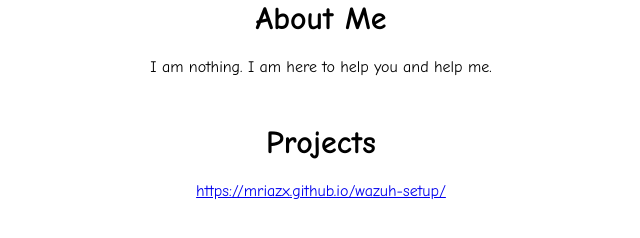
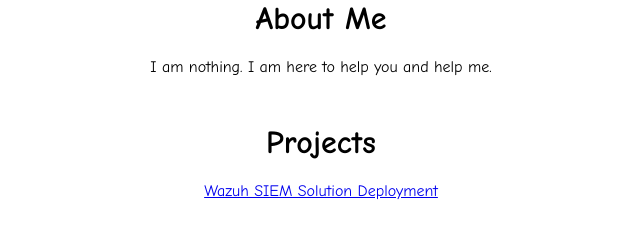
Before and after one commit to mriazx/mriazx.github.io, a plain HTML site: page index.html in a window 1280 px wide. Shown: the full height of the page, 319-959 px from the left. Drawn offline with Linux system fonts and the light colour scheme.

Commit message:
Update index.html

```diff
--- a/index.html
+++ b/index.html
@@ -16,6 +16,6 @@
     <!-- This is the start of the projects section -->
     <div class="projects">
         <h1>Projects</h1>
-        <a href="url">https://mriazx.github.io/wazuh-setup/</a>
+        <a href="https://mriazx.github.io/wazuh-setup/">Wazuh SIEM Solution Deployment</a>
     </div>
 </body>
```
